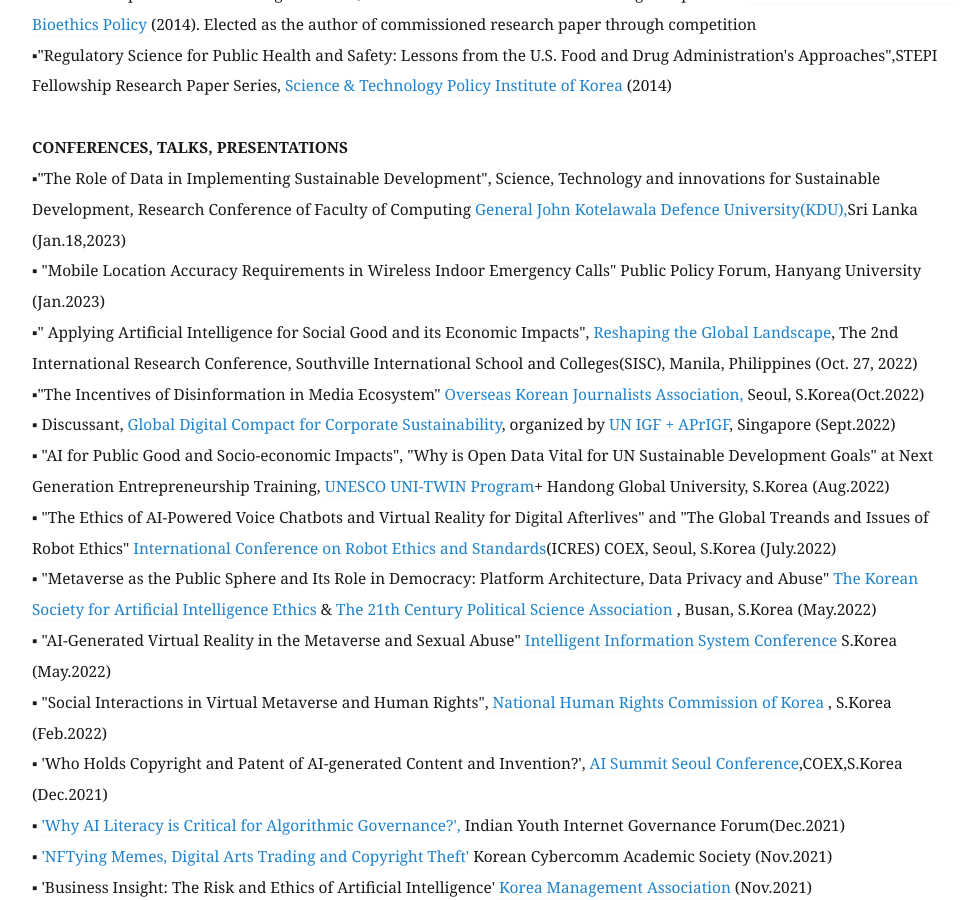
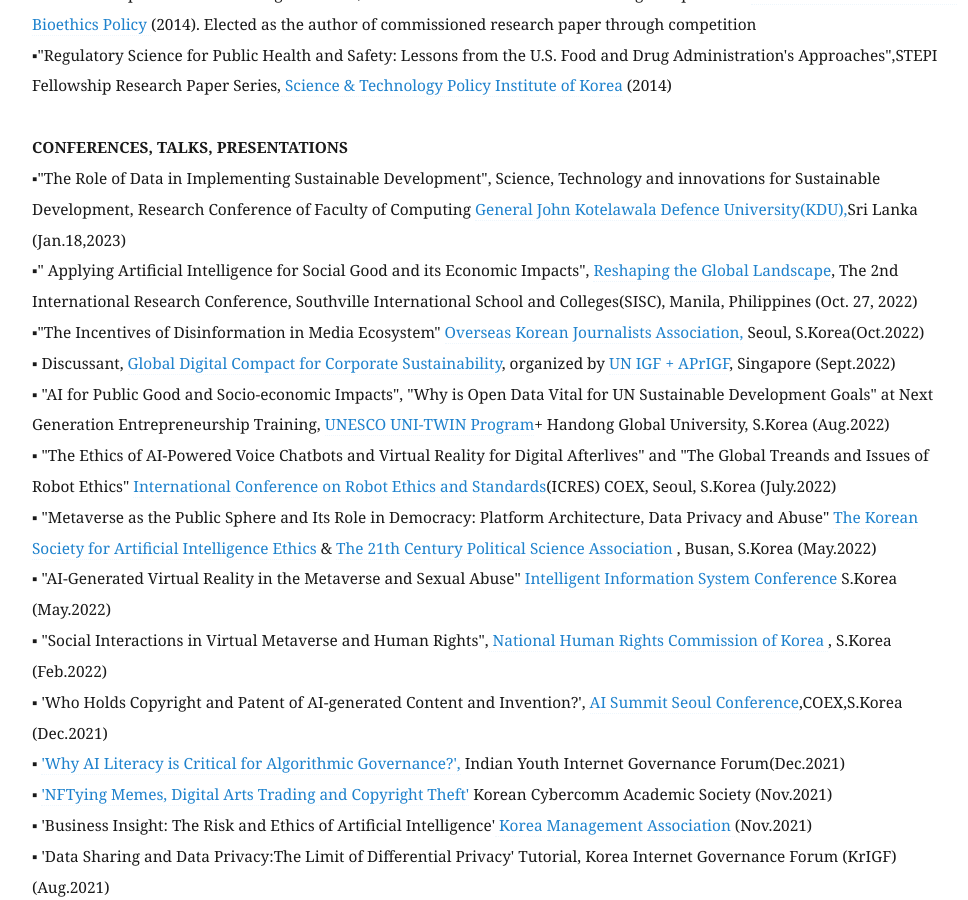
Before and after one commit to eunchangchoi/eunchangchoi.github.io, a Jekyll site: the page built from index.md, in a window 1280 px wide and 900 px high, scrolled down 3622 px. Shown: the whole window, without its empty margins (68-1036 px from the left). Built offline with Jekyll 4.4.1, drawn with Linux system fonts in a browser that asks for light colours; some of the changed text lies outside the part shown.

Commit message:
Update index.md

```diff
--- a/index.md
+++ b/index.md
@@ -78,7 +78,6 @@
      <br>
  <strong> CONFERENCES, TALKS, PRESENTATIONS </strong> <br>
 ▪"The Role of Data in Implementing Sustainable Development", Science, Technology and innovations for Sustainable Development, Research Conference of Faculty of Computing <a href="https://www.kdu.ac.lk/"> General John Kotelawala Defence University(KDU),</a>Sri Lanka (Jan.18,2023) <br>
-▪ "Mobile Location Accuracy Requirements in Wireless Indoor Emergency Calls" Public Policy Forum, Hanyang University (Jan.2023)<br>
 ▪" Applying Artificial Intelligence for Social Good and its Economic Impacts", <a href="https://www.southville.edu.ph/news/reshaping-the-global-landscape-through-research-southville-hosts-second-international-research-conference"> Reshaping the Global Landscape</a>, The 2nd International Research Conference, Southville International School and Colleges(SISC), Manila, Philippines (Oct. 27, 2022) <br>
 ▪"The Incentives of Disinformation in Media Ecosystem" <a href="https://www.okja.org/"> Overseas Korean Journalists Association,</a> Seoul, S.Korea(Oct.2022) <br>
 ▪ Discussant, <a href="https://www.un.org/techenvoy/global-digital-compact"> Global Digital Compact for Corporate Sustainability</a>, organized by <a href="https://ap.rigf.asia/news/2022-program-schedule/"> UN IGF + APrIGF</a>, Singapore (Sept.2022)<br>
```
Also changed, not shown: other parts of index.md (+1 -0 lines).
